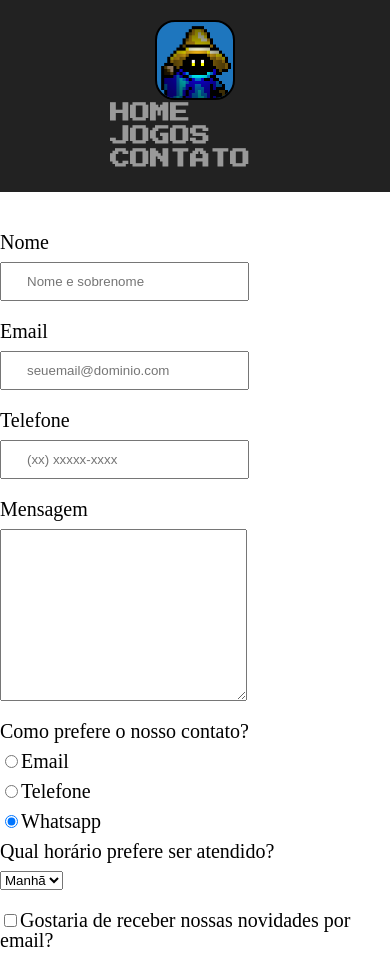
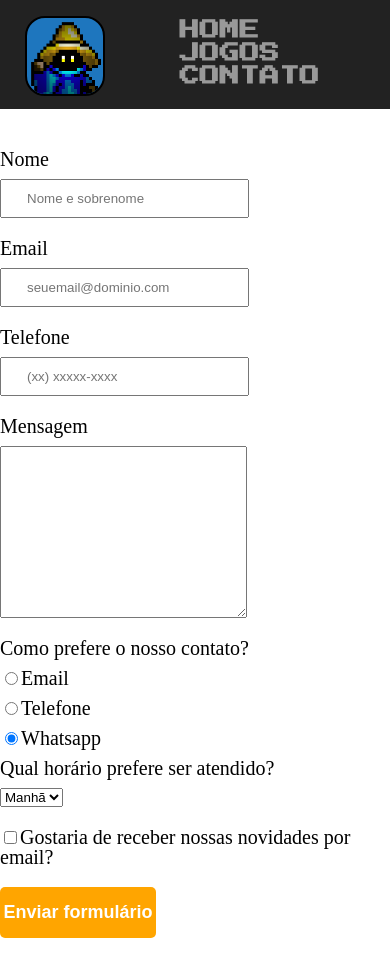
Before and after one commit to luccasfto/loot, a plain HTML site: page Alura HTML CSS/contato.html in a window 390 px wide. Shown: the top 953 px of the page. Drawn offline with Linux system fonts and the light colour scheme.

Commit message:
full doc update

```diff
--- a/Alura HTML CSS/style.css
+++ b/Alura HTML CSS/style.css
@@ -28,13 +28,13 @@ nav {
 }
 nav li{
     display: inline-block;
-    margin: 0 200px 0 100px;
+    padding: 0 150px;
+    /*margin: 0 200px 0 100px;*/
     justify-content: space-between;
 }
 nav a{
     text-transform: uppercase;
     color: #999999;
-    /*font: 16px HalisR-bold, Roboto, Arial, sans-serif;*/
     font-family: 'Press Start 2P', cursive;
     font-weight: bold;
     font-size: 20px;
@@ -196,6 +196,7 @@ footer{
     font-family: 'Press Start 2P', cursive;
 }
 
+
 /*adaptando para celular*/
 @media screen and (max-width: 480px){
     nav {
@@ -209,27 +210,20 @@ footer{
         justify-content: space-between;
     }
 
-    .caixa, .jogos, .jogos li, .mapa{
-        width: auto;
-        height: auto;
+    .caixa, .jogos, .jogos li, .jogos img, .mapa{
+        width: 90%;
+        height: 10%;
     }
 
     main{
-        width: auto;
-
+        width: 100%;
     }
 
+
     h1 {
-        text-align: center;
-    }
-
-    nav {
-        position: static;
-        display: block;
-    }
-
-      .slider{
-        display: none;
+        position:absolute;
+        left: 5px;
+        bottom: -10px;
     }
 
 }
```
